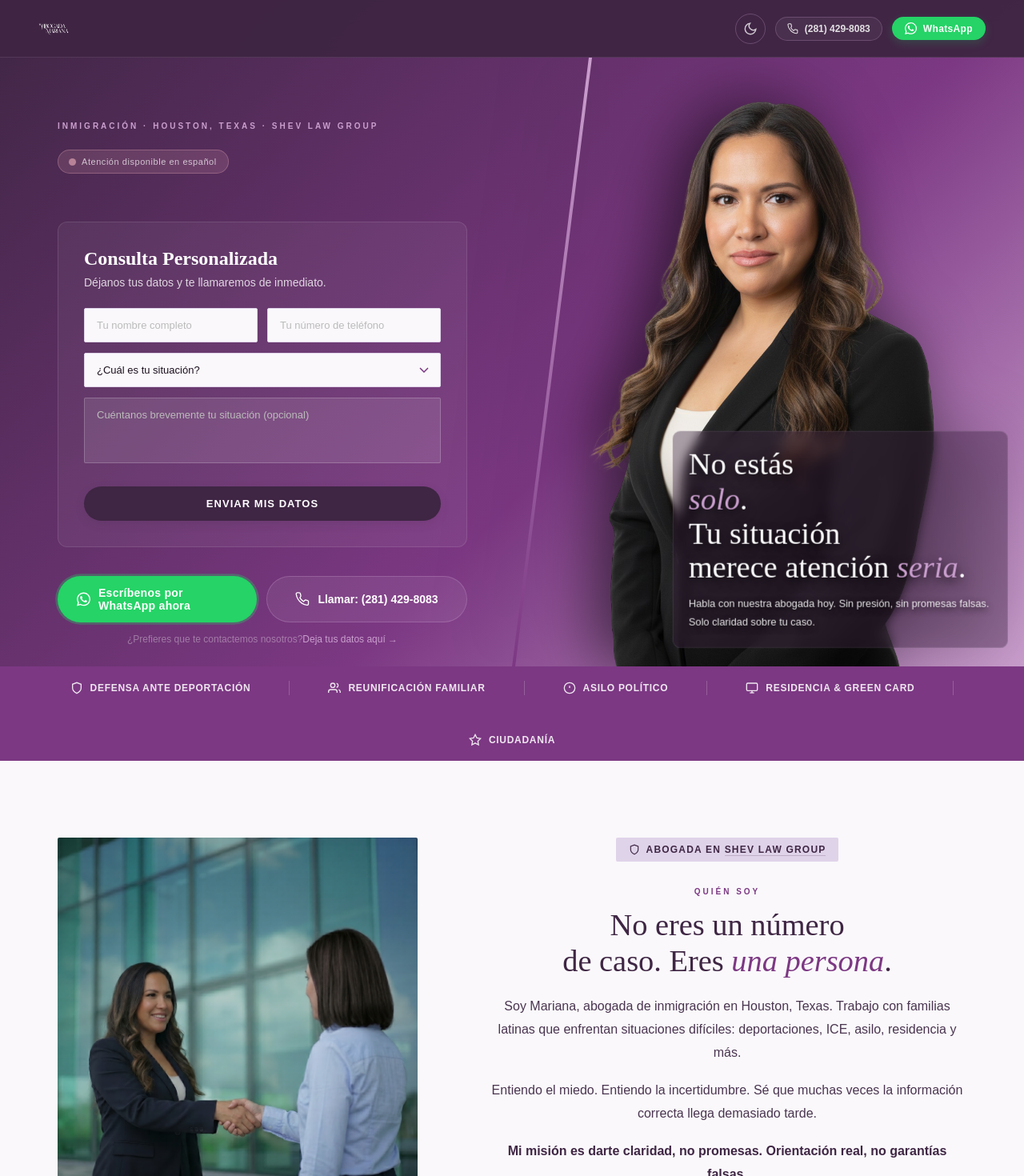
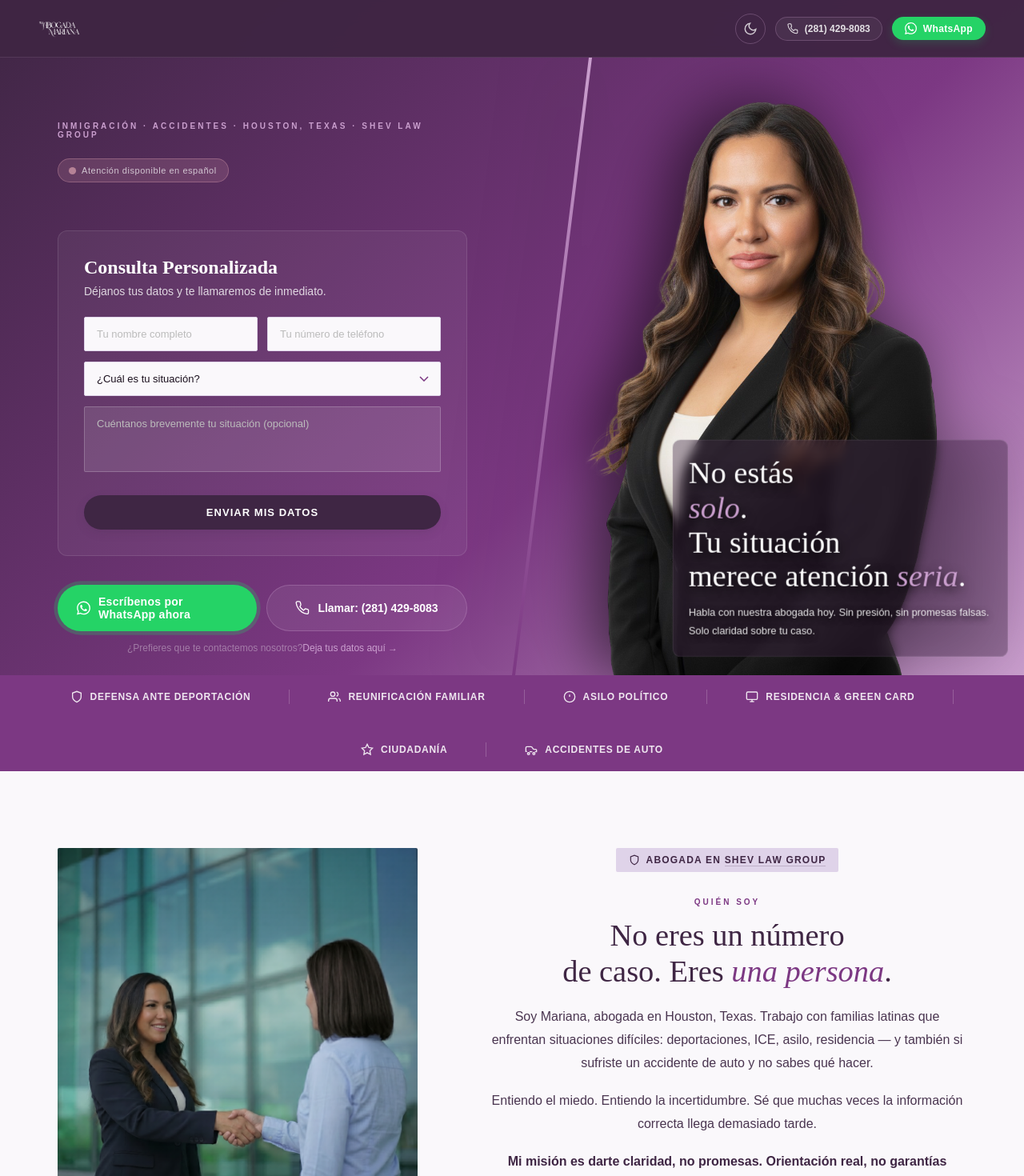
Before and after one commit to itsjluna/marianaabogada, a React (Vite) app: page / in a window 1280 px wide. Shown: the top 1470 px of the page at 80% size. Built offline with nearby package versions, Linux system fonts and the light colour scheme; no server answers.

Commit message:
Expand services with auto accidents and personal injury

```diff
--- a/src/App.jsx
+++ b/src/App.jsx
@@ -34,6 +34,7 @@ function ContactForm({ title, subtitle, isDark }) {
           <select name="case" required defaultValue="">
             <option value="" disabled>¿Cuál es tu situación?</option>
             <option>Orden de deportación</option>
+            <option>Accidente de auto</option>
             <option>Problemas con ICE</option>
             <option>Asilo Político</option>
             <option>Arreglar mis papeles</option>
@@ -144,7 +145,7 @@ export default function App() {
 <section className="hero">
   <div className="hero-bg-gradient" style={{position: 'absolute', top: 0, left: 0, right: 0, bottom: 0, zIndex: 1, background: 'linear-gradient(135deg, var(--plum) 0%, var(--purple) 60%, var(--lavender) 100%)'}}></div>
   <div className="hero-text">
-    <p className="hero-eyebrow">Inmigración · Houston, Texas · SHEV Law Group</p>
+    <p className="hero-eyebrow">INMIGRACIÓN · ACCIDENTES · HOUSTON, TEXAS · SHEV LAW GROUP</p>
 
     <div className="urgency-badge">
       <div className="urgency-dot"></div>
@@ -218,6 +219,11 @@ export default function App() {
     <svg width="16" height="16" fill="none" stroke="currentColor" stroke-width="2" viewBox="0 0 24 24"><polygon points="12,2 15.09,8.26 22,9.27 17,14.14 18.18,21.02 12,17.77 5.82,21.02 7,14.14 2,9.27 8.91,8.26 12,2"/></svg>
     Ciudadanía
   </div>
+  <div className="trust-divider"></div>
+  <div className="trust-item">
+    <svg width="16" height="16" fill="none" stroke="currentColor" stroke-width="2" viewBox="0 0 24 24"><path d="M14 16H9m10 0h3v-3.15a1 1 0 00-.84-.99L16 11l-2.7-3.6a2 2 0 00-1.6-.8H4a2 2 0 00-2 2v7h2m1 4a2 2 0 104 0 2 2 0 00-4 0zm10 0a2 2 0 104 0 2 2 0 00-4 0z"/></svg>
+    Accidentes de auto
+  </div>
 </div>
 
 {/*  */}
@@ -234,7 +240,7 @@ export default function App() {
     <p className="section-label">Quién soy</p>
     <h2 className="section-title">No eres un número<br />de caso. Eres <em>una persona</em>.</h2>
     <p className="section-body">
-      Soy Mariana, abogada de inmigración en Houston, Texas. Trabajo con familias latinas que enfrentan situaciones difíciles: deportaciones, ICE, asilo, residencia y más.
+      Soy Mariana, abogada en Houston, Texas. Trabajo con familias latinas que enfrentan situaciones difíciles: deportaciones, ICE, asilo, residencia — y también si sufriste un accidente de auto y no sabes qué hacer.
     </p>
     <br />
     <p className="section-body">
@@ -291,6 +297,24 @@ export default function App() {
       <p>Si ya tienes residencia permanente, es posible que califiques para convertirte en ciudadano americano.</p>
     </div>
   </div>
+
+  <div className="services-header animate-on-scroll animate-fade-up" style={{marginTop: '80px', marginBottom: '40px'}}>
+    <p className="section-label">Otras áreas</p>
+    <h2 className="section-title">Accidentes y <em>Lesiones Personales</em></h2>
+    <p className="section-body">No importa tu estatus migratorio, si sufriste un accidente tienes derecho a recibir compensación justa.</p>
+  </div>
+  <div className="services-grid-2">
+    <div className="service-card animate-on-scroll animate-fade-up delay-100">
+      <div className="service-icon"><svg width="24" height="24" fill="none" stroke="#3F2644" stroke-width="1.8" viewBox="0 0 24 24"><path d="M14 16H9m10 0h3v-3.15a1 1 0 00-.84-.99L16 11l-2.7-3.6a2 2 0 00-1.6-.8H4a2 2 0 00-2 2v7h2m1 4a2 2 0 104 0 2 2 0 00-4 0zm10 0a2 2 0 104 0 2 2 0 00-4 0z"/></svg></div>
+      <h3>Accidentes de Auto</h3>
+      <p>Si tuviste un choque y el seguro no quiere pagarte lo justo — o si la otra parte no tenía seguro — tienes derechos. Te ayudamos a recibir la compensación que mereces, sin importar tu estatus migratorio.</p>
+    </div>
+    <div className="service-card animate-on-scroll animate-fade-up delay-200">
+      <div className="service-icon"><svg width="24" height="24" fill="none" stroke="#3F2644" stroke-width="1.8" viewBox="0 0 24 24"><path d="M12 2v20M17 5H9.5a3.5 3.5 0 0 0 0 7h5a3.5 3.5 0 0 1 0 7H6"/></svg></div>
+      <h3>Daños Personales</h3>
+      <p>¿Te caíste en una tienda, estacionamiento o propiedad ajena? Si el lugar estaba en malas condiciones y te lastimaste, el dueño puede ser responsable. No importa tu estatus migratorio — tienes derechos y podemos ayudarte.</p>
+    </div>
+  </div>
 </section>
 
 {/*  */}
@@ -307,6 +331,7 @@ export default function App() {
       <div className="fear-item"><p>"No quiero que me deporten. Solo quiero estar con mi familia."</p></div>
       <div className="fear-item"><p>"Llevo años esperando. No entiendo qué está pasando con mi caso."</p></div>
       <div className="fear-item"><p>"¿Todavía tengo opciones? No quiero cometer un error."</p></div>
+      <div className="fear-item"><p>"Tuve un accidente y el seguro me ofreció muy poco. No sabía que podía pelear eso."</p></div>
     </div>
     <a href="https://wa.me/18329694319?text=Hola%2C%20me%20gustar%C3%ADa%20obtener%20informaci%C3%B3n%20sobre%20mi%20caso%20de%20inmigraci%C3%B3n." target="_blank" className="btn-wa-emotional">
       <svg width="18" height="18" fill="white" viewBox="0 0 24 24"><path d="M17.472 14.382c-.297-.149-1.758-.867-2.03-.967-.273-.099-.471-.148-.67.15-.197.297-.767.966-.94 1.164-.173.199-.347.223-.644.075-.297-.15-1.255-.463-2.39-1.475-.883-.788-1.48-1.761-1.653-2.059-.173-.297-.018-.458.13-.606.134-.133.298-.347.446-.52.149-.174.198-.298.298-.497.099-.198.05-.371-.025-.52-.075-.149-.669-1.612-.916-2.207-.242-.579-.487-.5-.669-.51-.173-.008-.371-.01-.57-.01-.198 0-.52.074-.792.372-.272.297-1.04 1.016-1.04 2.479 0 1.462 1.065 2.875 1.213 3.074.149.198 2.096 3.2 5.077 4.487.709.306 1.262.489 1.694.625.712.227 1.36.195 1.871.118.571-.085 1.758-.719 2.006-1.413.248-.694.248-1.289.173-1.413-.074-.124-.272-.198-.57-.347m-5.421 7.403h-.004a9.87 9.87 0 0 1-5.031-1.378l-.361-.214-3.741.982.998-3.648-.235-.374a9.86 9.86 0 0 1-1.51-5.26c.001-5.45 4.436-9.884 9.888-9.884 2.64 0 5.122 1.03 6.988 2.898a9.825 9.825 0 0 1 2.893 6.994c-.003 5.45-4.437 9.884-9.885 9.884m8.413-18.297A11.815 11.815 0 0 0 12.05 0C5.495 0 .16 5.335.157 11.892c0 2.096.547 4.142 1.588 5.945L.057 24l6.305-1.654a11.882 11.882 0 0 0 5.683 1.448h.005c6.554 0 11.89-5.335 11.893-11.893a11.821 11.821 0 0 0-3.48-8.413z"/></svg>
@@ -450,7 +475,7 @@ export default function App() {
   <div className="animate-on-scroll animate-fade-up">
     <p className="section-label">Contáctanos hoy</p>
     <h2 className="section-title">El primer paso<br />es <em>hablar</em>.</h2>
-    <p className="section-body">No ignores las cartas de inmigración. No esperes a que la situación se complique. La información correcta puede cambiarlo todo.</p>
+    <p className="section-body">No ignores las cartas de inmigración. No aceptes la primera oferta del seguro. La información correcta puede cambiarlo todo.</p>
 
     <div className="contact-primary">
       <a href="https://wa.me/18329694319?text=Hola%2C%20me%20gustar%C3%ADa%20obtener%20informaci%C3%B3n%20sobre%20mi%20caso%20de%20inmigraci%C3%B3n." target="_blank" className="btn-wa-lg">
@@ -478,16 +503,6 @@ export default function App() {
       <span>o déjanos tus datos</span>
       <div className="contact-divider-line"></div>
     </div>
-
-    <a href="mailto:marianatuabogada@gmail.com" className="email-contact">
-      <div className="email-contact-icon">
-        <svg width="15" height="15" fill="none" stroke="white" stroke-width="1.8" viewBox="0 0 24 24"><path d="M4 4h16c1.1 0 2 .9 2 2v12c0 1.1-.9 2-2 2H4c-1.1 0-2-.9-2-2V6c0-1.1.9-2 2-2z"/><polyline points="22,6 12,13 2,6"/></svg>
-      </div>
-      <div className="email-contact-text">
-        <div className="email-label">Email</div>
-        <div className="email-value">marianatuabogada@gmail.com</div>
-      </div>
-    </a>
   </div>
 
   <div className="animate-on-scroll animate-fade-up delay-200">
@@ -513,7 +528,7 @@ export default function App() {
   </div>
   <div className="footer-shev">
     Una marca de <a href="https://shevlawgroup.com" target="_blank">SHEV Law Group</a><br />
-    <span style={{color: "rgba(255,255,255,0.2)"}}>Houston · Dallas · Texas</span>
+    <span style={{color: "rgba(255,255,255,0.2)"}}>Houston · Dallas · y todo EE. UU.</span>
   </div>
 </footer>
 
--- a/src/index.css
+++ b/src/index.css
@@ -24,7 +24,7 @@ nav {
   height: 72px;
   border-bottom: 1px solid rgba(202,159,206,0.15);
 }
-.nav-logo img { height: 38px; width: auto; display: block; }
+.nav-logo img { height: 52px; width: auto; display: block; }
 .nav-actions { display: flex; align-items: center; gap: 12px; }
 .nav-wa {
   display: flex; align-items: center; gap: 8px;
@@ -309,6 +309,10 @@ section { padding: 96px 72px; }
 .services-header .section-body { margin: 0 auto; text-align: center; }
 .services-grid {
   display: grid; grid-template-columns: repeat(3, 1fr); gap: 20px;
+}
+.services-grid-2 {
+  display: grid; grid-template-columns: repeat(2, 1fr); gap: 20px;
+  max-width: 800px; margin: 0 auto;
 }
 .service-card {
   background: var(--cream);
@@ -1025,7 +1029,7 @@ body, section, .service-card, .testimonial-card, .process-step, .lead-form, inpu
   .form-row { flex-direction: column; gap: 13px; }
   .form-row .form-field { margin-bottom: 0; flex: none; width: 100%; }
   .emotional, .contact-section { grid-template-columns: 1fr; gap: 40px; }
-  .services-grid, .testimonials-grid, .tiktok-grid { grid-template-columns: 1fr; gap: 24px; }
+  .services-grid, .services-grid-2, .testimonials-grid, .tiktok-grid { grid-template-columns: 1fr; gap: 24px; }
   .process-steps {
     grid-template-columns: 1fr !important;
     gap: 32px;
```
